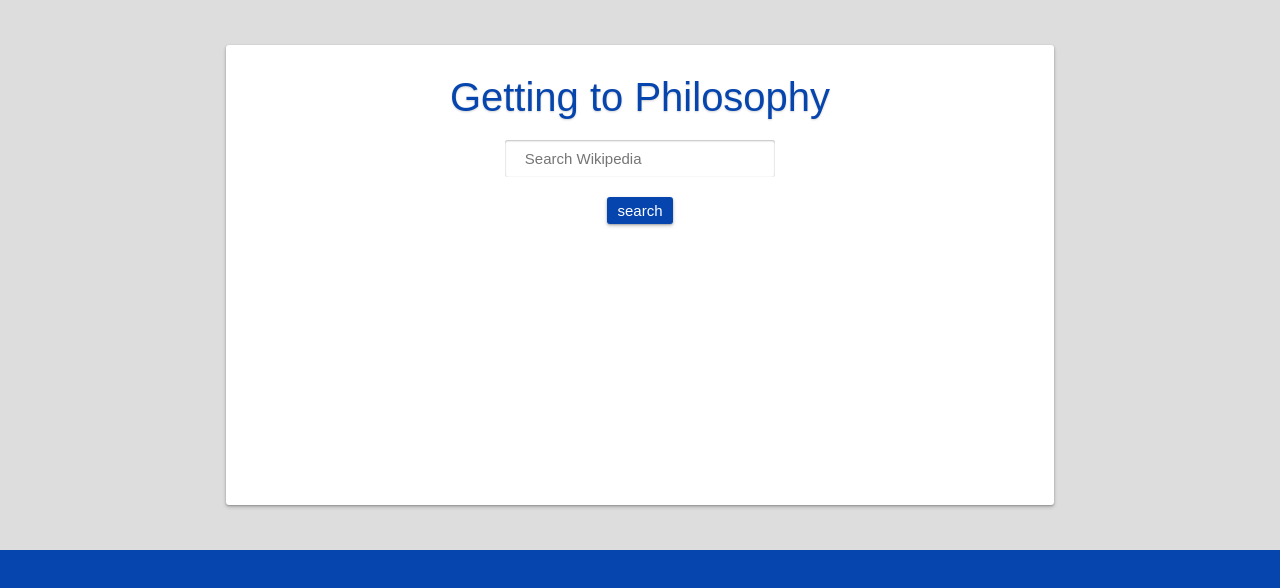
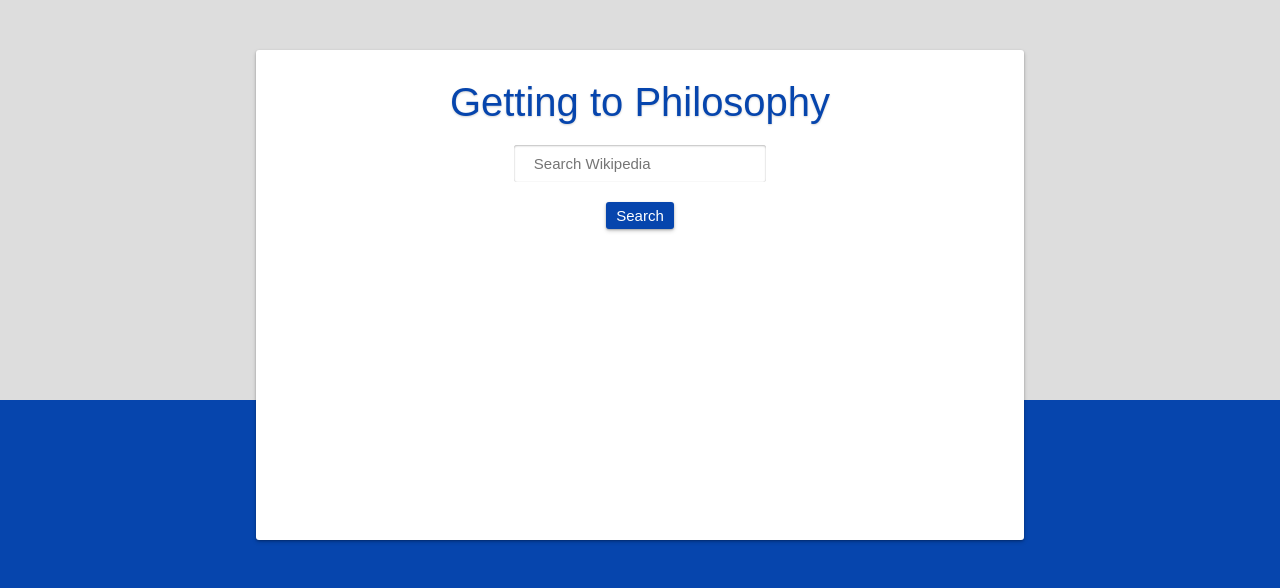
Before and after one commit to tom-ogasawara/philosophy, a React (Create React App) app: page / in a window 1280 px wide. Shown: the top 588 px of the page. Built offline with nearby package versions, Linux system fonts and the light colour scheme.

Commit message:
Update parsing and styling logic:

```diff
--- a/src/App.css
+++ b/src/App.css
@@ -1,11 +1,16 @@
 .app {
     text-align: center;
     background: #ddd;
-    border-bottom: 250px solid #0645ad;
-    height: calc(100vh - 250px);
+    background-image: linear-gradient(bottom, #0645ad 50%, #ddd  50%);
+    background-image: -o-linear-gradient(bottom, #0645ad 50%, #ddd  50%);
+    background-image: -moz-linear-gradient(bottom, #0645ad 50%, #ddd  50%);
+    background-image: -webkit-linear-gradient(bottom, #0645ad 50%, #ddd  50%);
+    background-image: -ms-linear-gradient(bottom, #0645ad 50%, #ddd  50%);
+    height: calc(100vh - 100px);
+    padding: 50px;
+    justify-content: center;
+    align-self: center;
     display: flex;
-    justify-content: space-around;
-    align-items: space-around;
 }
 
 .app-header {
@@ -21,11 +26,11 @@
     background: #fff;
     border-radius: 3px;
     box-shadow: 0 2px 4px rgba(0, 0, 0, 0.18), 0 1px 2px rgba(0, 0, 0, 0.24);
-    height: 400px;
+    height: 430px;
+    ;
     padding: 30px;
     width: 60%;
     align-items: center;
-    align-self: center;
 }
 
 .search-bar {
--- a/src/App.js
+++ b/src/App.js
@@ -7,25 +7,53 @@
     super(props);
 
     this.state = {
-      query: ''
+      query: '',
+      textBody: '',
+      stepsTaken: 0,
+      pathFound: false
     };
   }
 
-  search() {
+  searchWiki() {
     const URL = `https://en.wikipedia.org/w/api.php?action=parse&page=${this.state.query}&prop=text&origin=*&format=json`;
-    let inLink = false;
-    let linkComplete = false;
-    let link = [];
 
     axios
       .get(URL)
       .then(response => {
         const textBody = Object.values(response.data.parse.text)[0];
-        console.log('textBody: ', textBody);
+        this.setState({ textBody });
+        this.parseWiki();
       })
-      .catch(function(error) {
+      .catch(error => {
         console.log('error: ', error);
       });
+  }
+
+  parseWiki() {
+    const { pathFound, textBody } = this.state;
+    let inBody = false;
+    let inLink = false;
+    let linkComplete = false;
+    let link = '';
+
+    // while (pathFound === false) {
+    //   for (let i = 0; i++; i < textBody.length) {
+    //     if (textBody[i] === "<" && textBody[i + 1] === "p") {
+    //       inBody = true;
+    //     }
+    //     if (inBody && textBody[i] === '<' && textBody[i + 1] === "a") {
+    //       inLink = true;
+    //     }
+    //     if (inLink) {
+
+    //     }
+    //   }
+    // break;
+    // }
+    const parseStart = textBody.indexOf('<p>');
+    const parseStop = textBody.indexOf('</p>');
+    const mainBody = textBody.slice(parseStart, parseStop);
+    console.log('mainBody: ', mainBody);
 
   }
 
@@ -44,12 +72,12 @@
             }}
             onKeyPress={event => {
               if (event.key === 'Enter') {
-                this.search();
+                this.searchWiki();
               }
             }}
           />
-          <button className="search-button" onClick={() => this.search()}>
-            search
+          <button className="search-button" onClick={() => this.searchWiki()}>
+            Search
           </button>
         </div>
       </div>
```
